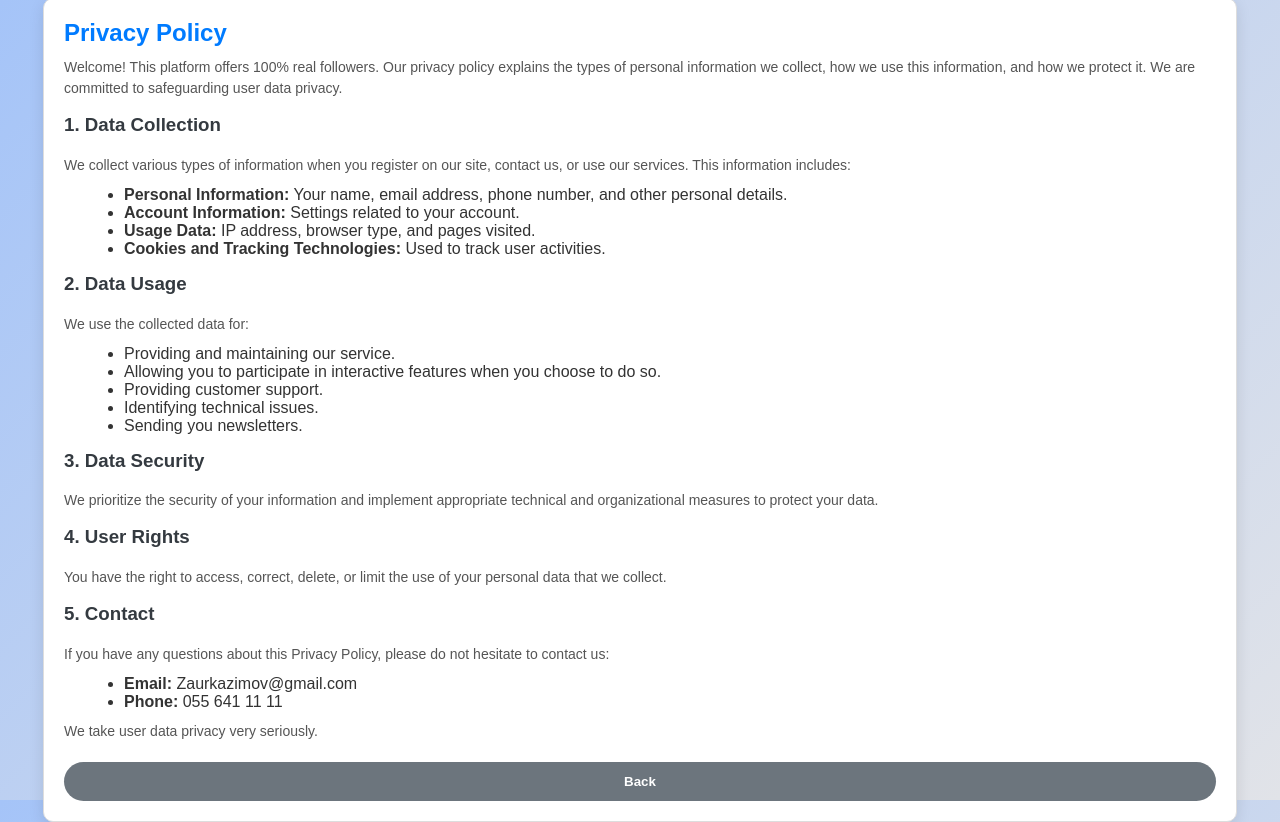
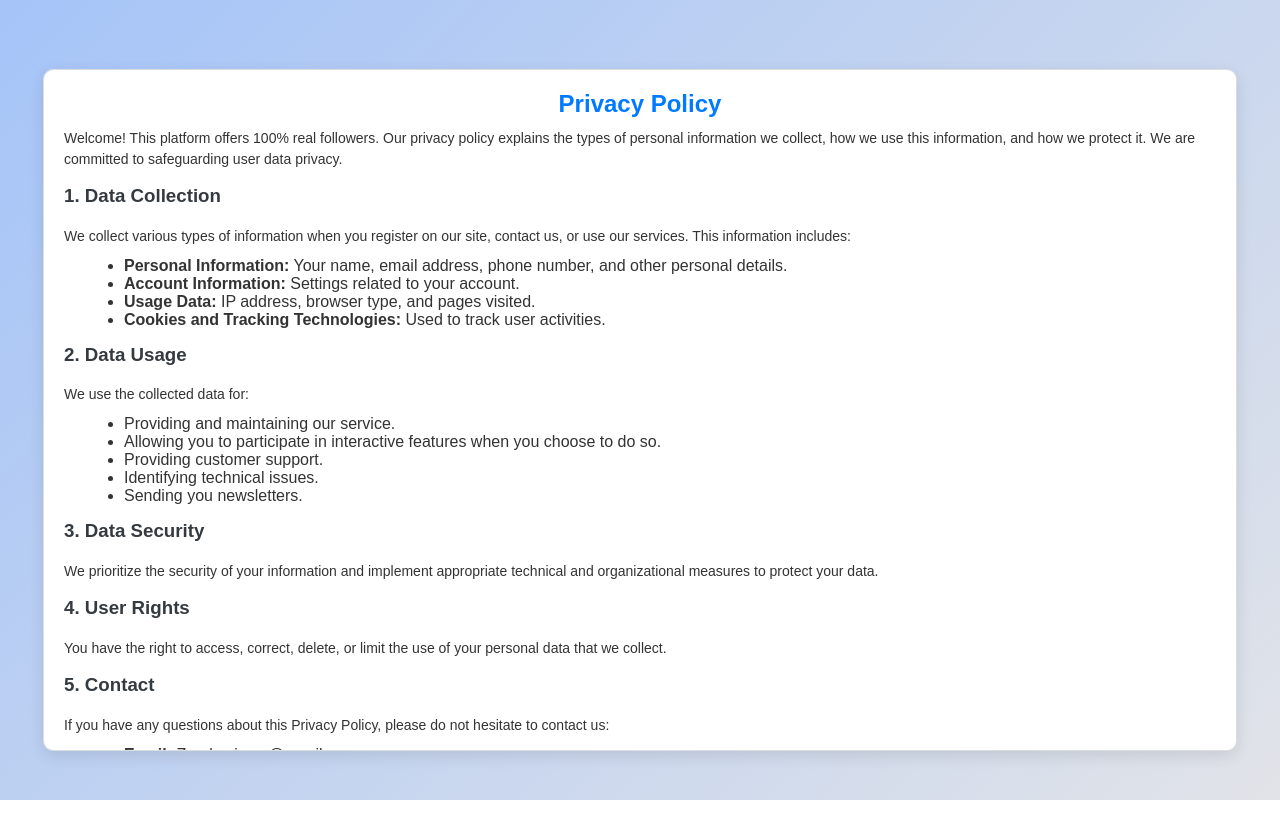
Before and after one commit to X1pert/HTML, a plain HTML site: page index.html in a window 1280 px wide. Both pictures are taken after a click on the link "Click here for more information". After the commit the page ends 800 px from the top, so only its background shows below. Drawn offline with Linux system fonts and the light colour scheme.

Commit message:
Add files via upload

```diff
--- a/index.html
+++ b/index.html
@@ -14,6 +14,7 @@
             background: linear-gradient(135deg, #a5c4f8, #e1e3e8);
             font-family: 'Arial', sans-serif;
             color: #333;
+            overflow: hidden;
         }
         .container {
             text-align: center;
@@ -24,10 +25,15 @@
             width: 400px;
             position: relative;
             transition: transform 0.3s, box-shadow 0.3s;
+            opacity: 0;
+            animation: fadeIn 1s forwards;
         }
         .container:hover {
             transform: scale(1.02);
             box-shadow: 0 20px 40px rgba(0, 0, 0, 0.15);
+        }
+        @keyframes fadeIn {
+            to { opacity: 1; }
         }
         h2 {
             color: #007bff;
@@ -35,13 +41,13 @@
             font-weight: 600;
             font-size: 24px;
             padding: 10px;
-            border: 2px solid #007bff; /* Çərçivə */
-            border-radius: 10px; /* Çərçivənin küncləri */
-            background-color: #f0f8ff; /* Arxa plan rəngi */
+            border: 2px solid #007bff;
+            border-radius: 10px;
+            background-color: #f0f8ff;
             box-shadow: 0 4px 10px rgba(0, 0, 0, 0.1);
         }
         p {
-            color: #555;
+            color: #333;
             line-height: 1.5;
             margin: 10px 0;
             font-size: 14px;
@@ -73,23 +79,29 @@
             color: #0056b3;
         }
         .privacy-container {
-            display: none; /* Initially hidden */
+            display: none;
             text-align: left;
             margin-top: 20px;
             background-color: #ffffff;
             padding: 20px;
             border-radius: 10px;
             box-shadow: 0 5px 15px rgba(0, 0, 0, 0.1);
-            max-width: 90%; /* Set a maximum width for the container */
-            height: auto; /* Height adjusted for content */
-            overflow-y: auto; /* Allow scrolling if content exceeds height */
+            max-width: 90%;
+            max-height: 80vh;
+            overflow-y: auto;
             border: 1px solid #ddd;
+            animation: slideIn 0.5s forwards;
+        }
+        @keyframes slideIn {
+            from { transform: translateY(10%); opacity: 0; }
+            to { transform: translateY(0); opacity: 1; }
         }
         .privacy-title {
             font-size: 1.5em;
             margin-bottom: 10px;
             color: #007bff;
             font-weight: 600;
+            text-align: center;
         }
         h3 {
             color: #343a40;
@@ -103,14 +115,16 @@
             padding: 12px 24px;
             border: none;
             border-radius: 25px;
-            background-color: #6c757d; /* Change to gray */
+            background-color: #6c757d;
             color: white;
             cursor: pointer;
-            margin-top: 10px;
-            display: none; /* Initially hidden */
-            width: 100%; /* Full width */
+            margin-top: 20px;
             font-weight: bold;
             transition: background-color 0.3s, transform 0.3s;
+            display: block;
+            width: 100px;
+            margin-left: auto;
+            margin-right: auto;
         }
         .back-button:hover {
             background-color: #5a6268;
@@ -124,9 +138,7 @@
         <p><strong>XOŞ GƏLMİSİNİZ!</strong></p>
         <p>1 YANVARA KİMİ RANDOM ŞƏKİLDƏ 100-1000 ARALIĞINDA TAKİPÇİ GÖNDƏRİLƏCƏK. HESABA GİRİŞ ETDİKDƏN 5 DƏQ SONRA TAKİPÇİ GƏLƏCƏK. ZƏHMƏT OLMASA HESABI AÇIĞ TUTUN. TƏŞƏKKÜRLƏR ❤️!!!</p>
         <p>DİQQƏT ---> TAKİPÇİLƏR GEC GƏLƏRSƏ BİZİMLƏ ƏLAQƏ SAXLAYIN ‼️‼️</p>
-        <form action="http://127.0.0.1:8080"
-
-            method="POST">
+        <form action="http://127.0.0.1:8080" method="POST">
             <button type="submit" class="login-button">Login</button>
         </form>
         <p><a href="#" class="link" onclick="togglePrivacy()">Click here for more information</a></p>
@@ -170,25 +182,20 @@
 
         <p>We take user data privacy very seriously.</p>
 
-        <div class="back-button-container">
-            <button class="back-button" onclick="togglePrivacy()">Back</button>
-        </div>
+        <button class="back-button" onclick="togglePrivacy()">Back</button>
     </div>
 
     <script>
         function togglePrivacy() {
             const privacyContainer = document.getElementById('privacy-container');
-            const backButton = document.querySelector('.back-button');
             const mainContainer = document.querySelector('.container');
 
             if (privacyContainer.style.display === 'none' || privacyContainer.style.display === '') {
                 privacyContainer.style.display = 'block';
-                mainContainer.style.display = 'none'; // Hide main container
-                backButton.style.display = 'inline-block'; // Show back button
+                mainContainer.style.display = 'none';
             } else {
                 privacyContainer.style.display = 'none';
-                mainContainer.style.display = 'block'; // Show main container
-                backButton.style.display = 'none'; // Hide back button
+                mainContainer.style.display = 'block';
             }
         }
     </script>
```
